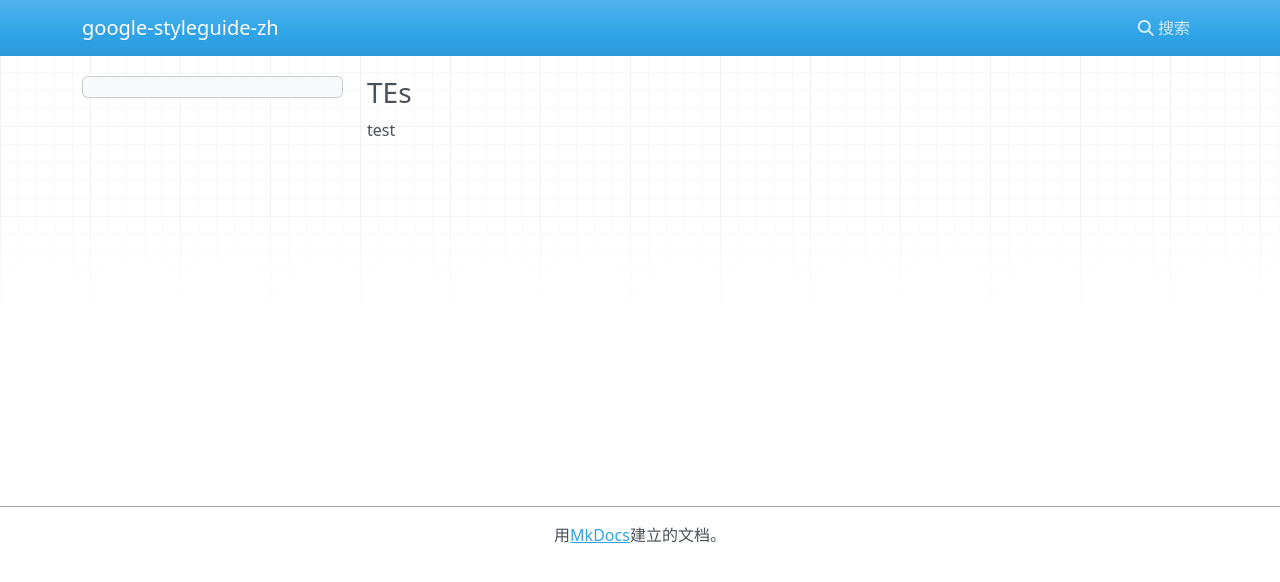
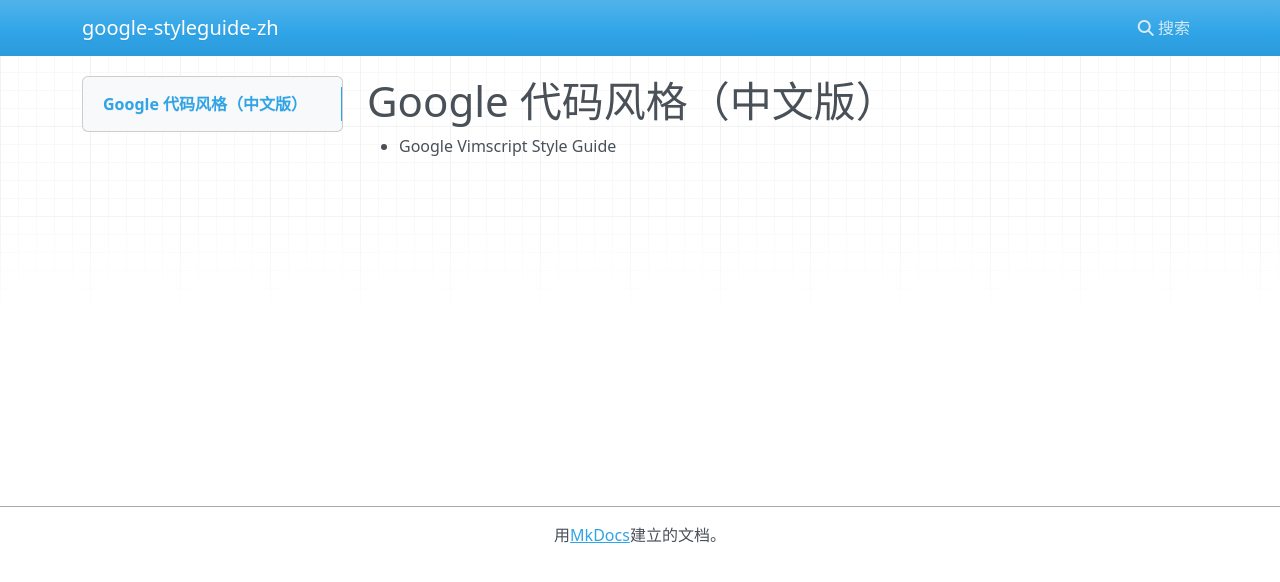
Before and after one commit to tianyeeT/google-styleguide-zh, an MkDocs documentation site: the page built from docs/index.md, in a window 1280 px wide. Shown: the top 582 px of the page. Built offline with MkDocs 1.6.1, drawn with Linux system fonts in a browser that asks for light colours; nearby versions of some CDN libraries.

Commit message:
modify the docs/index.md

```diff
--- a/docs/index.md
+++ b/docs/index.md
@@ -1,3 +1,3 @@
-### TEs
+# Google 代码风格（中文版）
 
-test
+- Google Vimscript Style Guide
```
